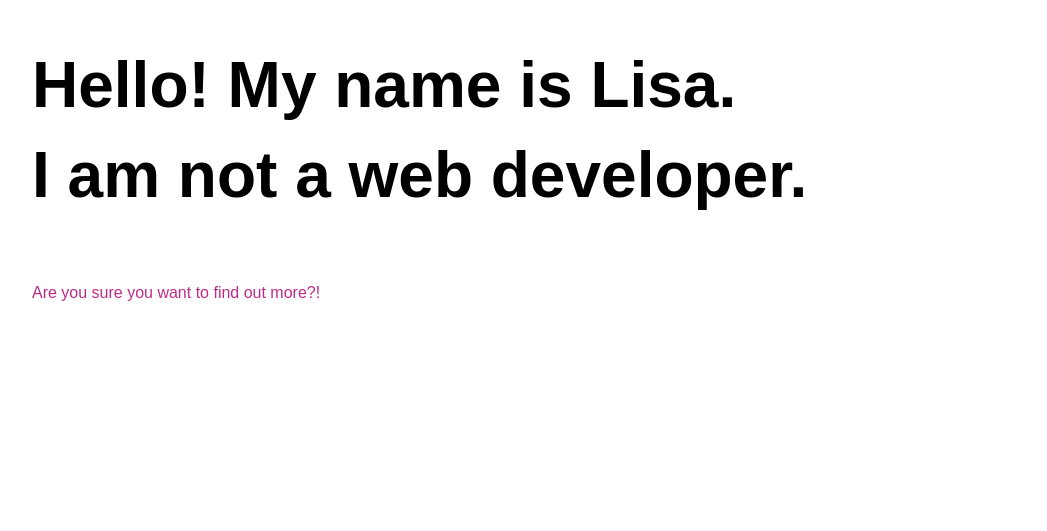
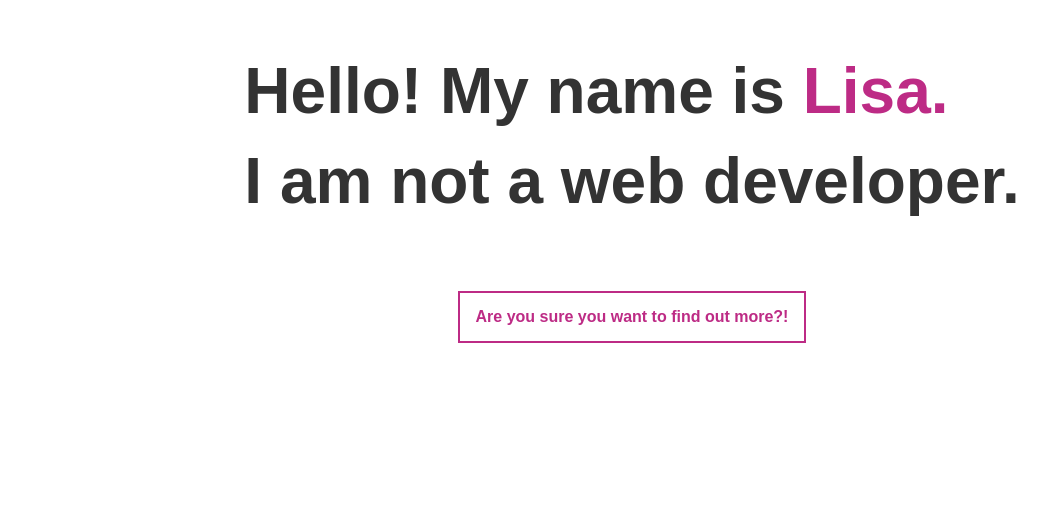
Before and after one commit to lisafranchetti/myfirstwebsite, a plain HTML site: page index.html in a window 1280 px wide. Shown: the part 269-800 px from the top of the page, without its empty margins (8-1055 px from the left). Drawn offline with Linux system fonts and the light colour scheme.

Commit message:
updated styles on website

```diff
--- a/index.html
+++ b/index.html
@@ -7,11 +7,11 @@
     </head>
     <body>
     <header>
-        <h1>Hello! My name is <span>Lisa.</span>
+        <h1>Hello! My name is <span class="heading-highlight">Lisa.</span>
             <br>
             I am not a web developer.
         </h1>
-        <a href="#">Are you sure you want to find out more?!</a>
+        <a href="#" class="button">Are you sure you want to find out more?!</a>
     </header>
     <main>
         <section>
--- a/style.css
+++ b/style.css
@@ -1,24 +1,38 @@
+:root {
+    --primary: rgb(189, 43, 133);
+    --spacer: 4rem;
+}
+
 html {
-font-family: Arial, Helvetica, sans-serif;
-color: (333);
-background-color: #fff;
+    font-family: Arial, Helvetica, sans-serif;
+    color: #333;
+    background-color: #fff;
 }
+
 header {
     height: 100vh;
-display: flex;
-flex-direction: column;
-justify-content: center;
-align-content: center;
-padding: 40px;
+    display: flex;
+    flex-direction: column;
+    justify-content: center;
+    align-items: center;
+    padding: var(--spacer);
 }
 
 h1 {
-    font-size: 5vw;
+    font-size: clamp(2rem, 5vw, 100px);
     font-weight: bold;
     line-height: 1.4em;
-    margin-bottom: 4rem;
+    margin-bottom: var(--spacer);
 }
-a {
+
+.button {
+    padding: 1rem;
+    border: 2px solid var(--primary);
+    font-weight: bold;
     color: rgb(189, 43, 133);
     text-decoration: none;
 }
+
+.heading-highlight {
+    color: var(--primary);
+}
```
